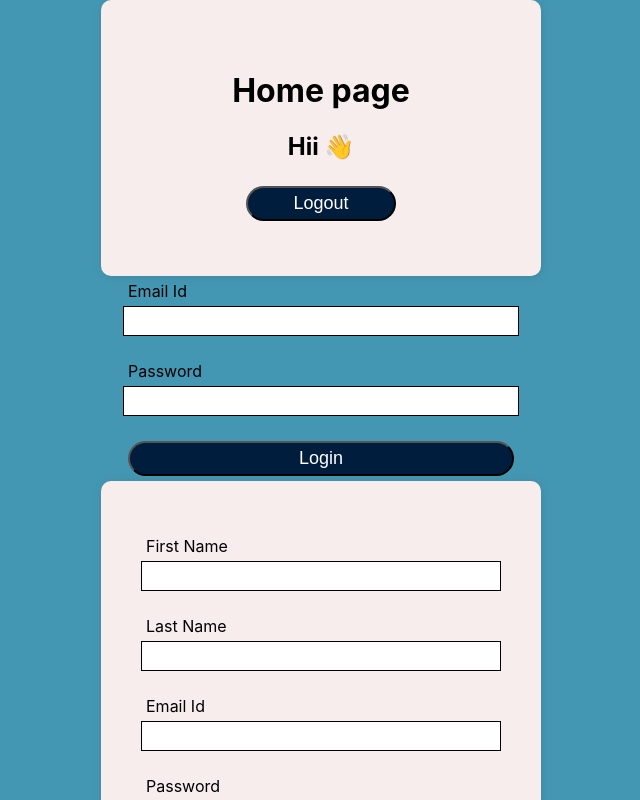
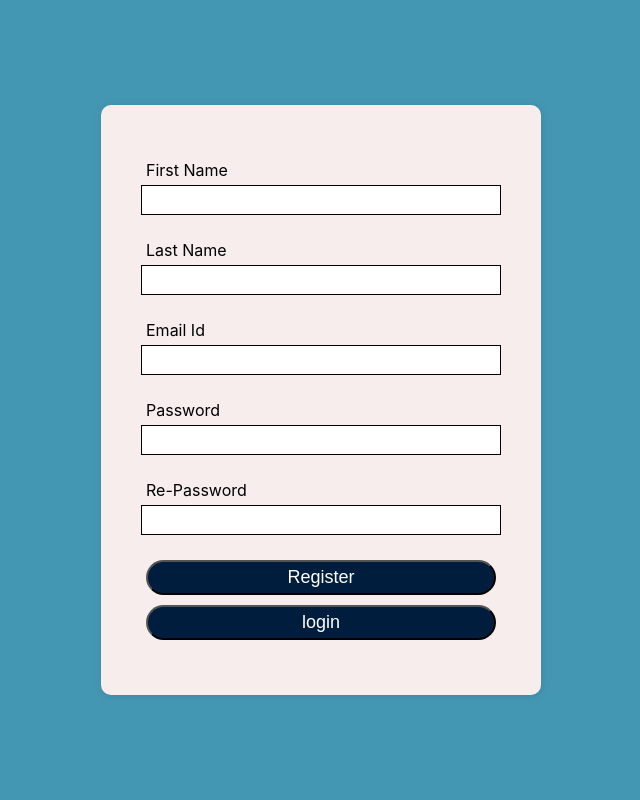
Before and after one commit to skkaushik/user_management_-using_mern, a React (Create React App) app: page / in a window 1280 px wide. Shown: the top 800 px of the page, without its empty margins (319-959 px from the left). Built offline with nearby package versions, Linux system fonts and the light colour scheme.

Commit message:
backend Introduce

```diff
--- a/package.json
+++ b/package.json
@@ -6,6 +6,7 @@
     "@testing-library/jest-dom": "^5.16.5",
     "@testing-library/react": "^13.4.0",
     "@testing-library/user-event": "^13.5.0",
+    "axios": "^1.4.0",
     "react": "^18.2.0",
     "react-dom": "^18.2.0",
     "react-scripts": "5.0.1",
--- a/src/App.js
+++ b/src/App.js
@@ -10,8 +10,8 @@ import './Components/style.css';
 function App() {
   return (
     <div className="App">
-    <Home/>
-    <Login/>
+    {/* <Home/> */}
+    {/* <Login/> */}
     <Register/>
     </div>
   );
--- a/src/Components/Register.js
+++ b/src/Components/Register.js
@@ -1,5 +1,5 @@
 import React ,{useState}from 'react'
-// import axios from "axios"
+import axios from "axios"
 // import { useNavigate } from 'react-router-dom'
 
 
@@ -23,27 +23,13 @@ const handleChange = (e)=>{
     })
 }
 
-const handleSubmit = async(e)=>{
-    // e.preventDefault();
-    //     console.log(user)
-    // const {firstName,lastName,email,password,repassword} = user
-    // if(firstName && lastName && email && password){
-    //     if(password === repassword){
-    //         await axios.post("http://localhost:8080/register",user)
-    //         .then((res) => {
-    //             alert(res.data.message)
-    //             navigate("/login")
+const handleSubmit = async()=>{
+    console.log(user);
+    await axios.post('http://localhost:5050/Register',user)
+    .then(res => console.log(res))
 
-    //         })
 
-    //     }
-    //     else{
-    //         alert("check Your Password")
-    //     }
-    // }
-    // else{
-    //     alert("Enter the Required Fields")
-    // }
+
 
 
 
```
Also changed, not shown: src/logo.svg (deleted), 1 other file (tests, documents, lock files or other folders).
